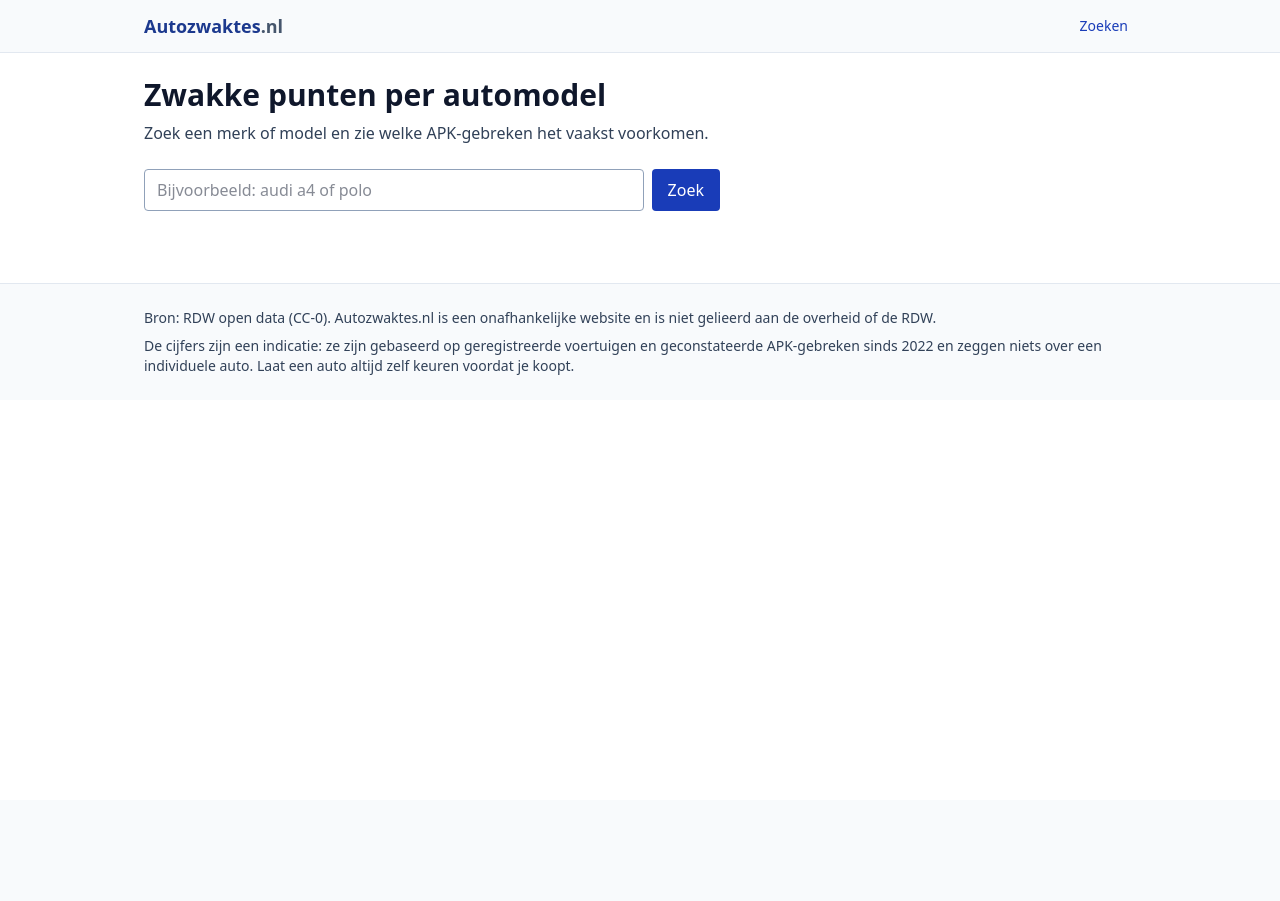
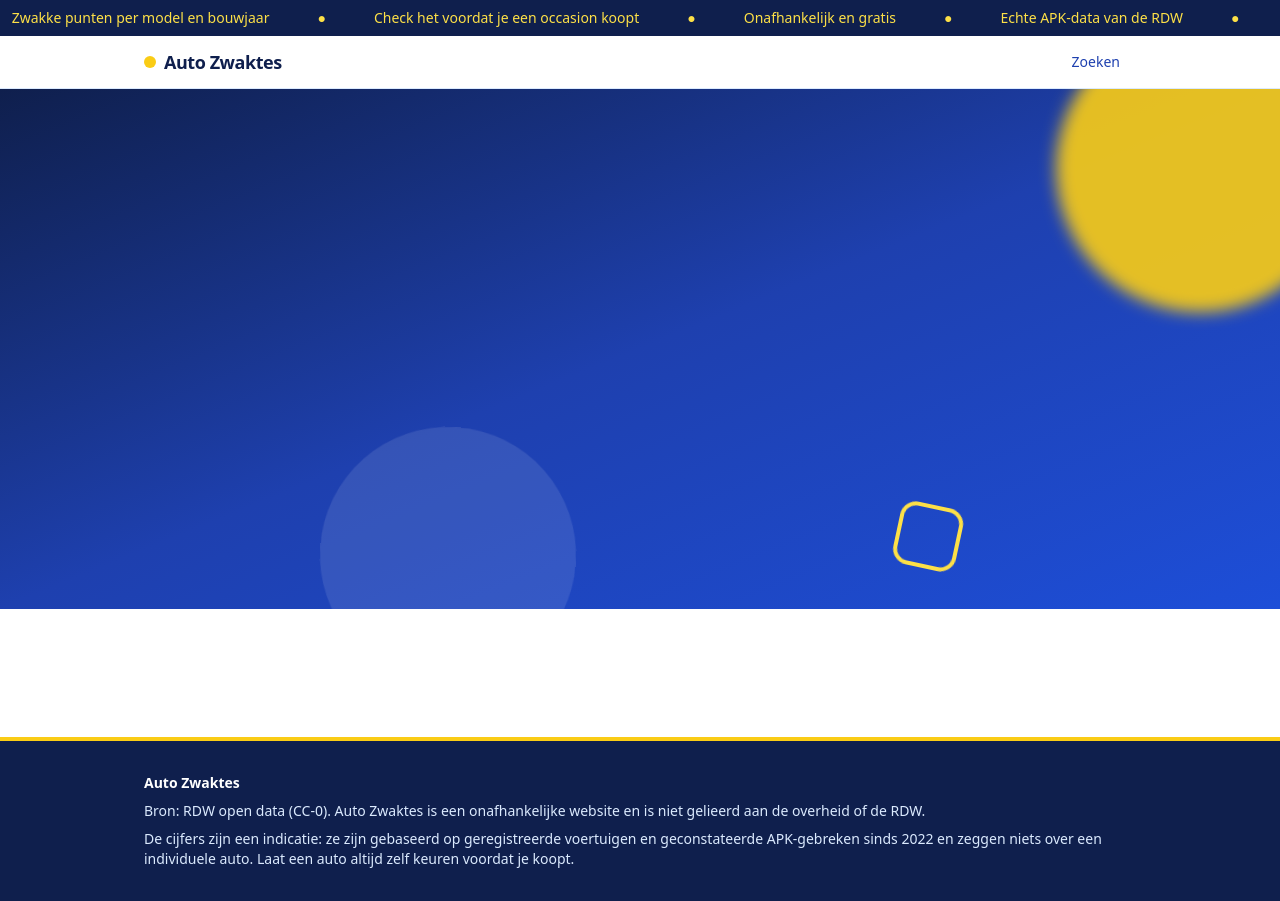
Before and after one commit to Bram79/Autozwaktes, a Laravel app: page / in a window 1280 px wide. Before the commit the page ends 375 px from the top, so only its background shows below. Run offline with Laravel 12, Linux system fonts and the light colour scheme; data comes from the database, SQL or seed files in the repository; data that the repository does not hold is empty; style sheets or scripts are compiled from the project's sources; some libraries are stand-ins or nearby versions.

Commit message:
Rename site to Auto Zwaktes and add blue/white/yellow theme with animations
Co-Authored-By: Claude Sonnet 5.5 <noreply@anthropic.com>

```diff
--- a/app/Providers/Filament/AdminPanelProvider.php
+++ b/app/Providers/Filament/AdminPanelProvider.php
@@ -27,7 +27,7 @@ class AdminPanelProvider extends PanelProvider
             ->default()
             ->id('admin')
             ->path('admin')
-            ->brandName('Autozwaktes beheer')
+            ->brandName('Auto Zwaktes beheer')
             ->login()
             ->colors([
                 'primary' => Color::Amber,
--- a/config/site.php
+++ b/config/site.php
@@ -1,7 +1,7 @@
 <?php
 
 return [
-    'name' => 'Autozwaktes.nl',
+    'name' => 'Auto Zwaktes',
 
     // Groups with fewer vehicles than this are not shown: the percentages would be unreliable.
     'min_sample' => (int) env('SITE_MIN_SAMPLE', 100),
--- a/resources/css/app.css
+++ b/resources/css/app.css
@@ -3,7 +3,94 @@
 @source '../../vendor/laravel/framework/src/Illuminate/Pagination/resources/views/*.blade.php';
 @source '../../storage/framework/views/*.php';
 
+/* Kleuren van Auto Zwaktes: wit, blauw en geel. Pas ze hier aan, dan verandert de hele site mee. */
 @theme {
     --font-sans: 'Instrument Sans', ui-sans-serif, system-ui, sans-serif, 'Apple Color Emoji', 'Segoe UI Emoji',
         'Segoe UI Symbol', 'Noto Color Emoji';
+
+    --color-brand-50: #eff6ff;
+    --color-brand-100: #dbeafe;
+    --color-brand-600: #1d4ed8;
+    --color-brand-700: #1e40af;
+    --color-brand-900: #0f1f4d;
+    --color-accent-300: #fde047;
+    --color-accent-400: #facc15;
+    --color-accent-500: #eab308;
+
+    --animate-marquee: marquee 30s linear infinite;
+    --animate-float: float 7s ease-in-out infinite;
+    --animate-float-slow: float 11s ease-in-out infinite reverse;
+
+    @keyframes marquee {
+        to { transform: translateX(-50%); }
+    }
+    @keyframes float {
+        50% { transform: translateY(-24px) rotate(4deg); }
+    }
 }
+
+@layer base {
+    h1 {
+        @apply font-extrabold tracking-tight text-brand-900;
+    }
+    h2 {
+        @apply text-brand-900;
+    }
+}
+
+/* Onderdelen die op meerdere pagina's terugkomen */
+@layer components {
+    .chip {
+        @apply inline-block rounded-full border border-brand-100 bg-white px-4 py-1.5 text-brand-700 shadow-sm transition
+            hover:-translate-y-0.5 hover:border-accent-400 hover:bg-accent-300 hover:text-brand-900 hover:shadow-md
+            focus:outline-none focus:ring-2 focus:ring-brand-600;
+    }
+    .card-link {
+        @apply block rounded-xl border border-brand-100 bg-white px-4 py-3 font-medium text-brand-700 shadow-sm transition
+            hover:-translate-y-1 hover:border-accent-400 hover:shadow-lg hover:shadow-brand-100
+            focus:outline-none focus:ring-2 focus:ring-brand-600;
+    }
+    .btn {
+        @apply inline-block rounded-full bg-accent-400 px-5 py-2 font-semibold text-brand-900 shadow transition
+            hover:-translate-y-0.5 hover:bg-accent-300 hover:shadow-md
+            focus:outline-none focus:ring-2 focus:ring-brand-900 focus:ring-offset-2;
+    }
+}
+
+/* Elementen glijden zacht in beeld bij het scrollen (zie resources/js/app.js) */
+.reveal {
+    opacity: 0;
+    transform: translateY(24px);
+    transition: opacity 0.7s ease, transform 0.7s ease;
+    transition-delay: calc(var(--i, 0) * 60ms);
+}
+.reveal.is-visible {
+    opacity: 1;
+    transform: none;
+}
+
+/* Balkjes in de gebrekkentabel groeien van links naar rechts */
+.bar {
+    transform: scaleX(0);
+    transform-origin: left;
+    transition: transform 1s cubic-bezier(0.2, 0.8, 0.2, 1);
+}
+.is-visible .bar,
+.is-visible.bar {
+    transform: scaleX(1);
+}
+
+/* Geen beweging voor mensen die dat liever uitzetten */
+@media (prefers-reduced-motion: reduce) {
+    .reveal,
+    .bar {
+        opacity: 1;
+        transform: none;
+        transition: none;
+    }
+    .animate-marquee,
+    .animate-float,
+    .animate-float-slow {
+        animation: none;
+    }
+}
--- a/resources/views/components/affiliate-block.blade.php
+++ b/resources/views/components/affiliate-block.blade.php
@@ -6,12 +6,12 @@
 @endphp
 
 @if ($config && ($config['enabled'] ?? false) && ! empty($config['url']))
-    <aside class="rounded-lg border border-slate-300 bg-slate-50 p-4" aria-label="Advertentie">
-        <p class="text-xs font-medium uppercase tracking-wide text-slate-600">Affiliate-link</p>
+    <aside class="rounded-2xl border border-accent-400 bg-brand-50 p-5 shadow-sm" aria-label="Advertentie">
+        <p class="text-xs font-bold uppercase tracking-wide text-brand-700">Affiliate-link</p>
         <h3 class="mt-1 font-semibold">{{ $replace($config['title']) }}</h3>
         <p class="mt-1 text-sm text-slate-700">{{ $replace($config['text']) }}</p>
         <a href="{{ $replace($config['url']) }}" rel="sponsored nofollow noopener" target="_blank"
-           class="mt-3 inline-block rounded bg-blue-800 px-4 py-2 text-sm font-medium text-white hover:bg-blue-900 focus:outline-none focus:ring-2 focus:ring-blue-800 focus:ring-offset-2">
+           class="btn mt-3 text-sm">
             {{ $config['button'] }}
         </a>
         <p class="mt-2 text-xs text-slate-600">Dit is een affiliate-link: als je hierop klikt en iets afneemt, ontvangen wij een vergoeding. Voor jou verandert de prijs niet.</p>
--- a/resources/views/components/breadcrumbs.blade.php
+++ b/resources/views/components/breadcrumbs.blade.php
@@ -17,7 +17,7 @@
                 @if ($loop->last)
                     <span aria-current="page" class="font-medium text-slate-900">{{ $item[0] }}</span>
                 @else
-                    <a href="{{ $item[1] }}" class="text-blue-800 underline underline-offset-2">{{ $item[0] }}</a>
+                    <a href="{{ $item[1] }}" class="text-brand-700 underline underline-offset-2 hover:text-brand-900">{{ $item[0] }}</a>
                 @endif
             </li>
         @endforeach
--- a/resources/views/components/layouts/app.blade.php
+++ b/resources/views/components/layouts/app.blade.php
@@ -12,27 +12,47 @@
     <meta property="og:locale" content="nl_NL">
     <meta property="og:url" content="{{ $canonical ?? url()->current() }}">
     @vite(['resources/css/app.css', 'resources/js/app.js'])
+    <noscript><style>.reveal, .bar { opacity: 1; transform: none; }</style></noscript>
     {{ $head ?? '' }}
 </head>
 <body class="bg-white text-slate-900 antialiased">
-    <a href="#inhoud" class="sr-only focus:not-sr-only focus:absolute focus:left-2 focus:top-2 focus:z-10 focus:rounded focus:bg-white focus:px-3 focus:py-2 focus:text-blue-800">Ga naar de inhoud</a>
+    <a href="#inhoud" class="sr-only focus:not-sr-only focus:absolute focus:left-2 focus:top-2 focus:z-10 focus:rounded focus:bg-white focus:px-3 focus:py-2 focus:text-brand-700">Ga naar de inhoud</a>
 
-    <header class="border-b border-slate-200 bg-slate-50">
+    <div class="overflow-hidden bg-brand-900 py-2 text-sm font-medium text-accent-300" aria-hidden="true">
+        <div class="flex w-max animate-marquee gap-12 whitespace-nowrap">
+            @for ($i = 0; $i < 2; $i++)
+                <div class="flex gap-12">
+                    @foreach (['Echte APK-data van de RDW', 'Zwakke punten per model en bouwjaar', 'Check het voordat je een occasion koopt', 'Onafhankelijk en gratis'] as $text)
+                        <span>{{ $text }}</span><span>●</span>
+                    @endforeach
+                </div>
+            @endfor
+        </div>
+    </div>
+
+    <header class="sticky top-0 z-20 border-b border-brand-100 bg-white/85 backdrop-blur">
         <div class="mx-auto flex max-w-5xl items-center justify-between px-4 py-3">
-            <a href="{{ route('home') }}" class="text-lg font-bold text-blue-900">Autozwaktes<span class="text-slate-600">.nl</span></a>
-            <nav aria-label="Hoofdmenu" class="text-sm">
-                <a href="{{ route('home') }}" class="rounded px-2 py-1 text-blue-800 underline-offset-2 hover:underline">Zoeken</a>
+            <a href="{{ route('home') }}" class="flex items-center gap-2 text-lg font-extrabold tracking-tight text-brand-900">
+                <span class="inline-block size-3 rounded-full bg-accent-400" aria-hidden="true"></span>
+                Auto Zwaktes
+            </a>
+            <nav aria-label="Hoofdmenu" class="text-sm font-medium">
+                <a href="{{ route('home') }}" class="rounded-full px-4 py-1.5 text-brand-700 transition hover:bg-accent-300 hover:text-brand-900">Zoeken</a>
             </nav>
         </div>
     </header>
 
-    <main id="inhoud" class="mx-auto max-w-5xl px-4 py-6">
+    {{ $hero ?? '' }}
+
+    <main id="inhoud" class="mx-auto max-w-5xl px-4 py-8">
         {{ $slot }}
     </main>
 
-    <footer class="mt-12 border-t border-slate-200 bg-slate-50">
-        <div class="mx-auto max-w-5xl space-y-2 px-4 py-6 text-sm text-slate-700">
-            <p>Bron: RDW open data (CC-0). Autozwaktes.nl is een onafhankelijke website en is niet gelieerd aan de overheid of de RDW.</p>
+    <footer class="mt-16 bg-brand-900 text-brand-100">
+        <div class="h-1 bg-accent-400"></div>
+        <div class="mx-auto max-w-5xl space-y-2 px-4 py-8 text-sm">
+            <p class="font-bold text-white">Auto Zwaktes</p>
+            <p>Bron: RDW open data (CC-0). Auto Zwaktes is een onafhankelijke website en is niet gelieerd aan de overheid of de RDW.</p>
             <p>De cijfers zijn een indicatie: ze zijn gebaseerd op geregistreerde voertuigen en geconstateerde APK-gebreken sinds 2022 en zeggen niets over een individuele auto. Laat een auto altijd zelf keuren voordat je koopt.</p>
         </div>
     </footer>
--- a/resources/views/livewire/search-box.blade.php
+++ b/resources/views/livewire/search-box.blade.php
@@ -3,22 +3,22 @@
         <label for="zoek" class="sr-only">Zoek een merk of model</label>
         <input id="zoek" name="q" type="search" wire:model.live.debounce.250ms="query" autocomplete="off"
                placeholder="Bijvoorbeeld: audi a4 of polo"
-               class="w-full rounded border border-slate-400 px-3 py-2 focus:border-blue-800 focus:outline-none focus:ring-2 focus:ring-blue-800">
-        <button type="submit" class="rounded bg-blue-800 px-4 py-2 font-medium text-white hover:bg-blue-900 focus:outline-none focus:ring-2 focus:ring-blue-800 focus:ring-offset-2">Zoek</button>
+               class="w-full rounded-full border-2 border-white/0 bg-white px-5 py-3 text-brand-900 shadow-lg placeholder:text-slate-500 focus:border-accent-400 focus:outline-none focus:ring-4 focus:ring-accent-300/60">
+        <button type="submit" class="btn">Zoek</button>
     </form>
 
     @if (trim($query) !== '')
         <div class="mt-3" aria-live="polite">
             @forelse ($results as $model)
-                @if ($loop->first)<ul class="divide-y divide-slate-200 rounded border border-slate-200">@endif
+                @if ($loop->first)<ul class="divide-y divide-brand-100 overflow-hidden rounded-2xl bg-white shadow-lg">@endif
                 <li>
-                    <a href="{{ route('model', [$model->brand->slug, $model->slug]) }}" class="block px-3 py-2 text-blue-800 hover:bg-slate-50 focus:bg-slate-50">
+                    <a href="{{ route('model', [$model->brand->slug, $model->slug]) }}" class="block px-3 py-2 text-brand-700 hover:bg-accent-300 focus:bg-accent-300">
                         {{ $model->brand->name }} {{ $model->name }}
                     </a>
                 </li>
                 @if ($loop->last)</ul>@endif
             @empty
-                <p class="text-sm text-slate-700">Geen resultaten voor "{{ $query }}".</p>
+                <p class="text-sm text-brand-100">Geen resultaten voor "{{ $query }}".</p>
             @endforelse
         </div>
     @endif
--- a/resources/views/pages/brand.blade.php
+++ b/resources/views/pages/brand.blade.php
@@ -4,12 +4,12 @@
 
     <x-breadcrumbs :items="[['Home', route('home')], [$brand->name, route('brand', $brand)]]" />
 
-    <h1 class="text-3xl font-bold">{{ $brand->name }}: modellen</h1>
+    <h1 class="text-3xl sm:text-4xl">{{ $brand->name }}: modellen</h1>
 
     <ul class="mt-6 grid gap-2 sm:grid-cols-2 md:grid-cols-3">
         @foreach ($models as $model)
-            <li>
-                <a href="{{ route('model', [$brand, $model->slug]) }}" class="block rounded border border-slate-200 px-3 py-2 text-blue-800 hover:bg-slate-50 focus:outline-none focus:ring-2 focus:ring-blue-800">
+            <li class="reveal" style="--i: {{ min($loop->index, 8) }}">
+                <a href="{{ route('model', [$brand, $model->slug]) }}" class="card-link">
                     {{ $brand->name }} {{ $model->name }}
                 </a>
             </li>
--- a/resources/views/pages/home.blade.php
+++ b/resources/views/pages/home.blade.php
@@ -1,21 +1,35 @@
 <x-layouts.app
-    title="Autozwaktes.nl: zwakke punten en APK-problemen per automodel"
+    title="Auto Zwaktes: zwakke punten en APK-problemen per automodel"
     description="Zoek je auto en zie welke APK-gebreken het vaakst voorkomen per merk, model, generatie en bouwjaar. Handig bij het kopen van een occasion.">
 
-    <h1 class="text-3xl font-bold">Zwakke punten per automodel</h1>
-    <p class="mt-2 max-w-2xl text-slate-700">Zoek een merk of model en zie welke APK-gebreken het vaakst voorkomen.</p>
+    <x-slot:hero>
+        <section class="relative overflow-hidden bg-gradient-to-br from-brand-900 via-brand-700 to-brand-600 text-white">
+            {{-- Zwevende vormen: puur decoratief --}}
+            <div class="pointer-events-none absolute -right-16 -top-16 size-72 animate-float rounded-full bg-accent-400/90 blur-sm" aria-hidden="true"></div>
+            <div class="pointer-events-none absolute -bottom-24 left-1/4 size-64 animate-float-slow rounded-full bg-white/10" aria-hidden="true"></div>
+            <div class="pointer-events-none absolute bottom-10 right-1/4 size-16 animate-float rounded-2xl border-4 border-accent-300 rotate-12" aria-hidden="true"></div>
 
-    <div class="mt-6 max-w-xl">
-        <livewire:search-box />
-    </div>
+            <div class="relative mx-auto max-w-5xl px-4 py-16 sm:py-24">
+                <p class="reveal inline-block rounded-full bg-accent-400 px-4 py-1 text-sm font-bold text-brand-900">Gebaseerd op RDW open data</p>
+                <h1 class="reveal mt-5 max-w-3xl text-4xl font-extrabold tracking-tight text-accent-300 sm:text-6xl" style="--i: 1">
+                    Zwakke punten per automodel
+                </h1>
+                <p class="reveal mt-5 max-w-2xl text-lg text-brand-100" style="--i: 2">Weet waar jouw volgende auto mee zit. Zoek een merk of model en zie welke APK-gebreken het vaakst voorkomen, per generatie en bouwjaar.</p>
+
+                <div class="reveal mt-8 max-w-xl" style="--i: 3">
+                    <livewire:search-box />
+                </div>
+            </div>
+        </section>
+    </x-slot:hero>
 
     @if ($popular->isNotEmpty())
-        <section class="mt-10" aria-labelledby="populair">
-            <h2 id="populair" class="text-xl font-bold">Populaire modellen</h2>
-            <ul class="mt-3 grid gap-2 sm:grid-cols-2 md:grid-cols-3">
+        <section aria-labelledby="populair">
+            <h2 id="populair" class="reveal text-2xl font-extrabold text-brand-900">Populaire modellen</h2>
+            <ul class="mt-4 grid gap-3 sm:grid-cols-2 md:grid-cols-3">
                 @foreach ($popular as $model)
-                    <li>
-                        <a href="{{ route('model', [$model->brand->slug, $model->slug]) }}" class="block rounded border border-slate-200 px-3 py-2 text-blue-800 hover:bg-slate-50 focus:outline-none focus:ring-2 focus:ring-blue-800">
+                    <li class="reveal" style="--i: {{ min($loop->index, 8) }}">
+                        <a href="{{ route('model', [$model->brand->slug, $model->slug]) }}" class="card-link">
                             {{ $model->brand->name }} {{ $model->name }}
                         </a>
                     </li>
--- a/resources/views/pages/year.blade.php
+++ b/resources/views/pages/year.blade.php
@@ -17,13 +17,13 @@
         [(string) $year, $url],
     ]" />
 
-    <h1 class="text-3xl font-bold">{{ $name }} uit {{ $year }}: APK-gebreken</h1>
+    <h1 class="text-3xl sm:text-4xl">{{ $name }} uit {{ $year }}: APK-gebreken</h1>
 
     <div class="mt-8 grid gap-8 lg:grid-cols-3">
         <div class="lg:col-span-2">
             @include('partials.defect-table', ['result' => $result])
 
-            <p class="mt-6"><a href="{{ $genUrl }}" class="text-blue-800 underline underline-offset-2">Alle bouwjaren van de {{ $name }}</a></p>
+            <p class="mt-6"><a href="{{ $genUrl }}" class="text-brand-700 underline underline-offset-2 hover:text-brand-900">Alle bouwjaren van de {{ $name }}</a></p>
         </div>
         <div class="space-y-4">
             <x-affiliate-block type="vehicle_report" :brand="$model->brand->name" :model="$model->name" :year="$year" />
@@ -36,7 +36,7 @@
         <ul class="mt-3 flex flex-wrap gap-2">
             @foreach ($years as $y => $total)
                 @if ($y !== $year)
-                    <li><a href="{{ route('year', [$model->brand, $model->slug, $generation->slug, $y]) }}" class="rounded border border-slate-200 px-3 py-1 text-blue-800 hover:bg-slate-50">{{ $y }}</a></li>
+                    <li><a href="{{ route('year', [$model->brand, $model->slug, $generation->slug, $y]) }}" class="chip">{{ $y }}</a></li>
                 @endif
             @endforeach
         </ul>
```
Also changed, not shown: resources/js/app.js (+27 -1 lines), resources/views/livewire/generation-stats.blade.php (+4 -4 lines), resources/views/pages/generation.blade.php (+4 -4 lines), resources/views/pages/model.blade.php (+5 -5 lines), resources/views/partials/defect-table.blade.php (+4 -4 lines), README.md, 1 other file.
